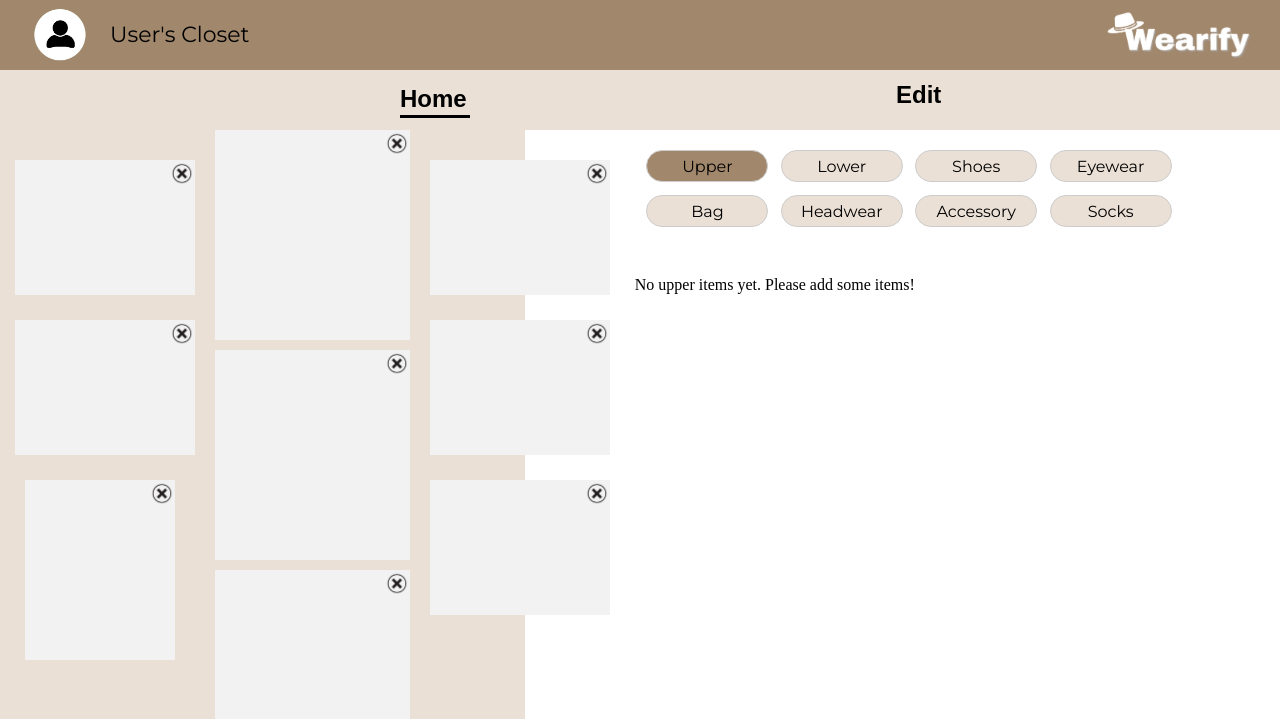
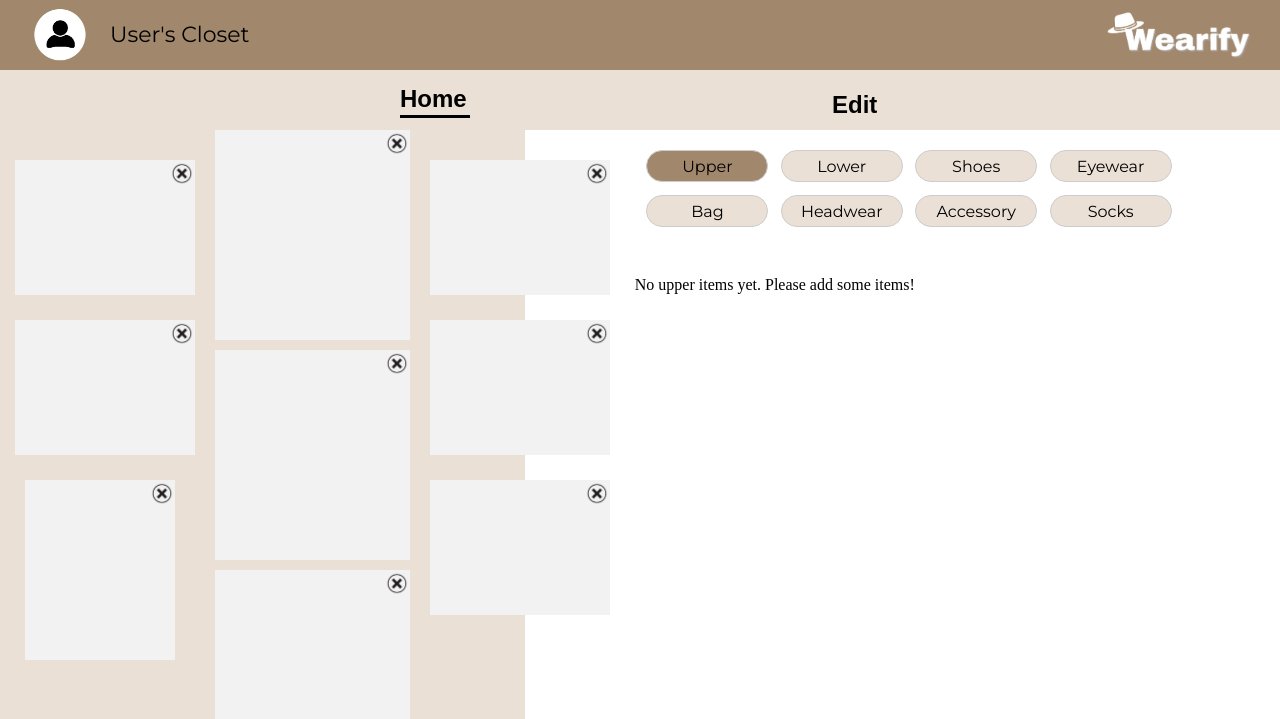
Before and after one commit to Julie-110405/Wearify-Website, a PHP site: page /home.php in a window 1280 px wide. Shown: the top 719 px of the page. Run offline with PHP 8.4, Linux system fonts and the light colour scheme; the visitor is signed in with stand-in values (Sample User, id 1); data that the repository does not hold is empty; some web fonts are replaced.

Commit message:
100% zoom

```diff
--- a/home.css
+++ b/home.css
@@ -286,8 +286,8 @@ body {
 
  .edit-text {
     position: absolute;
-    left: 70vw;
-    top: 65px;
+    left: 65vw;
+    top: 75px;
     font-family: 'Canva Sans', sans-serif;
     font-size: 24px;
     font-weight: bold;
```
